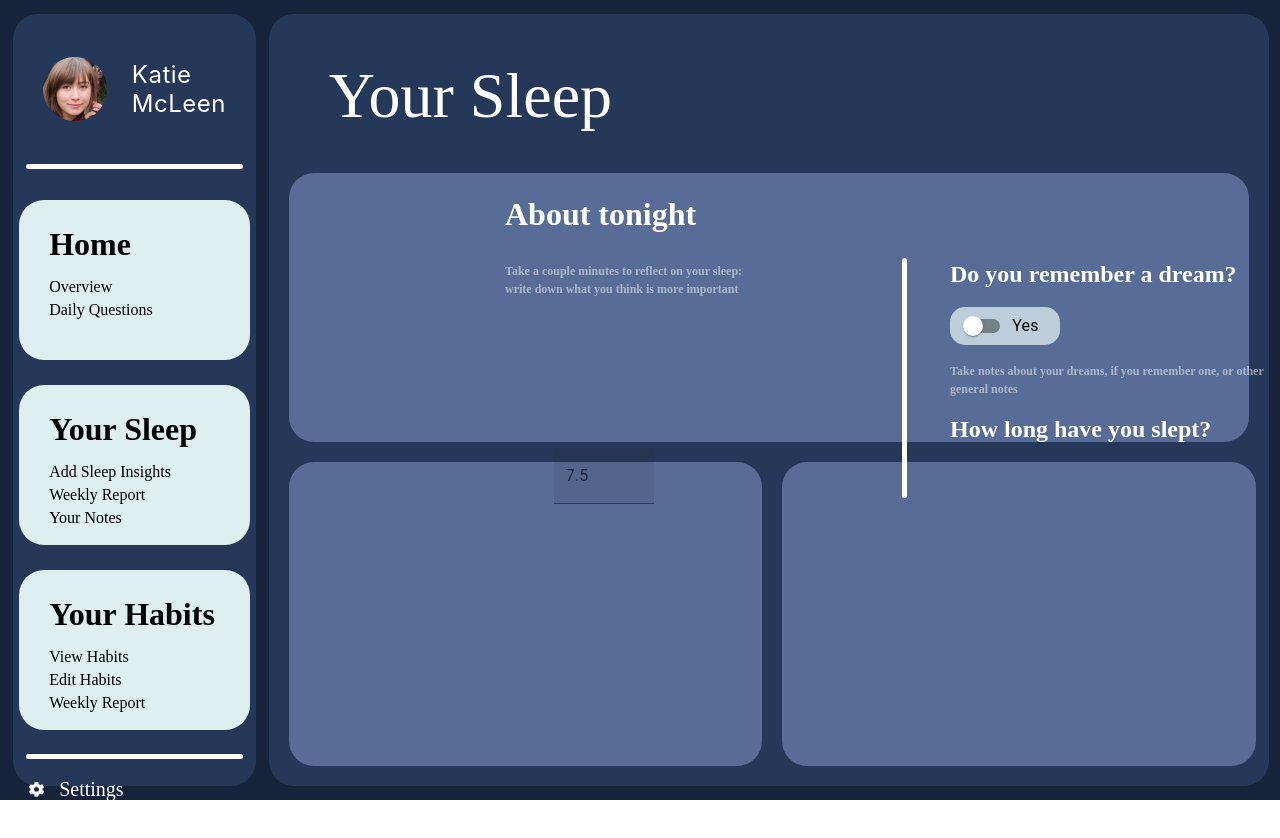
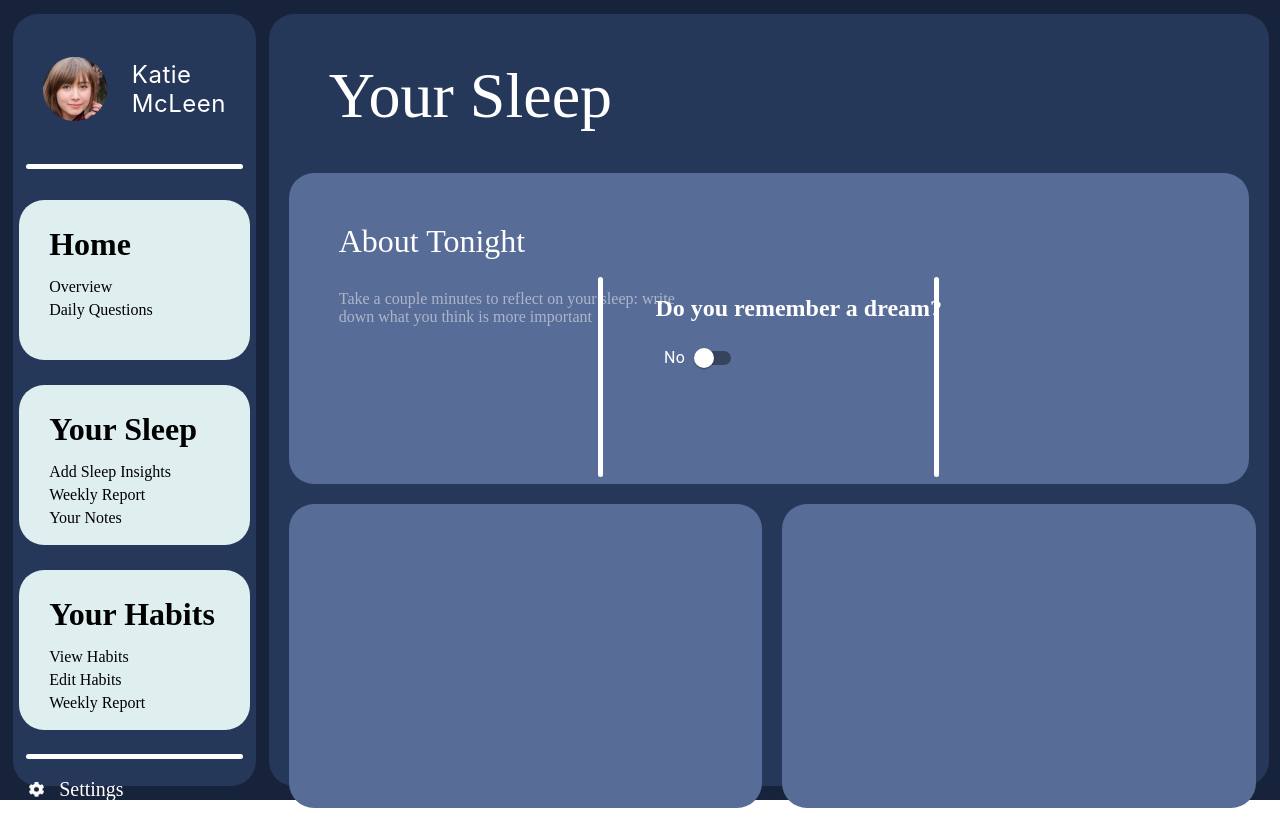
Before and after one commit to nite-app/nite, a React (Create React App) app: page /page2 in a window 1280 px wide. Built offline with nearby package versions, Linux system fonts and the light colour scheme.

Commit message:
Second page structure
Co-authored-by: Gu4rn4 <RobiGuarna@users.noreply.github.com>

```diff
--- a/src/App.css
+++ b/src/App.css
@@ -2,7 +2,6 @@
   font-family: "Articulat CF Regular";
   src: url("./fonts/ArticulatCF-Regular.otf"), format(otf);
 }
-
 
 * {
   font-family: Articulat CF;
@@ -231,7 +230,7 @@
   right: 0;
   width: 24.21px;
   height: 24.21px;
-  border-radius: 5px;
+  border-radius: 50%;
 }
 
 .habitscontainer {
@@ -295,90 +294,102 @@
 }
 
 .point {
-  position: absolute;
   width: 10px;
   height: 10px;
   left: 1886px;
   top: 400px;
 }
 
-.mainpanelleftheader {
-  position:absolute;
-  text-align: left;
-  color:#ffffff;
-  left:505px;
-  top:175px;
-}
-.mainpanellefttext{
-  position:absolute;
-  color:#ffffff;
-  text-align: left;
-  left:505px;
-  top:250px;
-  font-weight: 600;
-  font-size:12px;
-  line-height: 18px;
-  width:250px;
-  opacity: 0.5;
-}
-.mainpanelsep{
-  position: absolute;
-  height: 240px;
+.mainpanelsep {
   width: 5px;
+  height: 25vh;
   border-radius: 2.5px;
   background-color: white;
   border: none;
-  left:902px;
-  top:250px;
+  margin: 0px;
+  justify-self: center;
   align-self: center;
 }
 
-.mainpanelcenterheader{
-  position:absolute;
-  left:950px;
-  top:245px;
-  color:#ffffff;
-  font-size:24px;
+.mainpanelpg2 {
+  margin: 20px;
+  width: 75vw;
+  height: 42vh;
+  background-color: #576c96;
+  border-radius: 25px;
+  display: flex;
+  flex-direction: column;
+  align-items: flex-start;
 }
 
-.switch{
-  position:absolute;
-  left:950px;
-  top:307px;
-  width:100px;
-  padding-left:10px;
-  border-radius:15px;
-  background-color: rgba(223, 239, 240, 0.75);
+.mainpanelleft {
+  width: 23vw;
+  height: 100%;
 }
 
-.mainpanelcentertext{
-  position:absolute;
-  color:#ffffff;
-  text-align: left;
-  left:950px;
-  top: 350px;
-  width:344px;
-  height: 36px;
-  font-weight: 600;
-  font-size:12px;
-  line-height: 18px;
-  opacity: 0.5;
+.mainpanelcenter {
+  width: 23vw;
+  height: 100%;
+  display: grid;
+  grid-template-rows: repeat(2, 1fr);
 }
 
-.mainpanelcenterheader2{
-  position:absolute;
-  left:950px;
-  top:400px;
-  color:#ffffff;
-  font-size:24px;
+.mainpanelright {
+  width: 23vw;
+  height: 100%;
 }
-.textfield{
-  position:absolute;
-  border: none;
+
+.pg2maintop {
+}
+
+.pg2mainbottom {
+}
+
+.pg2mainheader {
+  color: white;
+  margin: 50px 0 10px 50px;
+  font-weight: 500;
+  font-size: 32px;
+}
+
+.mainpanelgrid {
+  width: 100%;
+  height: 100%;
+  display: grid;
+  grid-template-columns: 30% 5% 30% 5% 30%;
+  justify-content: center;
+  align-items: center;
+}
+
+.mainpanelleft2text {
+  font-weight: 400;
+  size: 12px;
+  line-height: 18px;
+  color: white;
+  opacity: 0.5;
+  text-align: left;
+  width: 355px;
+  height: 36px;
+  margin-top: 20px;
+  margin-left: 50px;
+}
+
+.pg2maintopheader {
+  font-weight: 600;
+  font-size: 24px;
+  line-height: 29px;
+  width: 348px;
+  height: 29px;
+  color: white;
+  margin-top: 24px;
+}
+
+.pg2maintopswitch {
   width: 100px;
-  height: 40px;
-  top:275px;
-  left:-165px;
+  padding-left: 20px;
+  border-radius: 15px;
+  margin-left: -1vw;
+  color: white;
 }
 /* ####################### REGISTER AND LOGIN ########################## */
 
--- a/src/Screens/Page2.js
+++ b/src/Screens/Page2.js
@@ -4,11 +4,11 @@ import { Link, Outlet } from "react-router-dom";
 import temp from "../img/temp.png";
 import seticon from "../img/setimg.png";
 import searchicon from "../img/searchimg.png";
-import FormGroup from '@mui/material/FormGroup';
-import FormControlLabel from '@mui/material/FormControlLabel';
+import FormGroup from "@mui/material/FormGroup";
+import FormControlLabel from "@mui/material/FormControlLabel";
 import Switch from "@mui/material/Switch";
 import TextField from "@mui/material/TextField";
-import Box from '@mui/material/Box';
+import Box from "@mui/material/Box";
 
 export default class Page2 extends Component {
   render() {
@@ -58,33 +58,37 @@ export default class Page2 extends Component {
           </div>
           <div className="maincontainer">
             <h1 className="containerheader">Your Sleep</h1>
-            <div className="mainpanel1">
+            <div className="mainpanelpg2">
+              <h1 className="pg2mainheader">About Tonight</h1>
+              <div className="mainpanelgrid">
                 <div className="mainpanelleft">
-                <h1 className="mainpanelleftheader">About tonight</h1>
-                <p className="mainpanellefttext">
-                Take a couple minutes  to reflect on your sleep: write down what
-                you think is more important
+                  <p className="mainpanelleft2text">
+                    Take a couple minutes to reflect on your sleep: write down
+                    what you think is more important
                   </p>
                 </div>
+                <hr className="mainpanelsep"></hr>
                 <div className="mainpanelcenter">
-                <h1 className="mainpanelcenterheader">Do you remember a dream?</h1>
+                  <div className="pg2maintop">
+                    <h1 className="pg2maintopheader">
+                      Do you remember a dream?
+                    </h1>
+                    <div className="pg2maintopswitch">
                       <FormGroup>
-                  <div className="switch">
-                    <FormControlLabel control={<Switch/>} label="Yes"/>
-                  </div>
+                        <FormControlLabel
+                          control={<Switch />}
+                          label="No"
+                          labelPlacement="start"
+                        />
                       </FormGroup>
-                <p className="mainpanelcentertext">
-                Take notes about your dreams, if you remember one,
-                or other general notes
-                </p>
-                <h1 className="mainpanelcenterheader2">How long have you slept?</h1>
-                  <Box>
-                    <TextField label="7.5" className="textfield" variant="filled"/>
-                  </Box>
-                <p className="textfield">Hours</p>
                     </div>
                   </div>
+                  <div className="pg2mainbottom"></div>
+                </div>
                 <hr className="mainpanelsep"></hr>
+                <div className="mainpanelright"></div>
+              </div>
+            </div>
             <div className="mainpanelscont">
               <div className="bottompanel"></div>
               <div className="bottompanel"></div>
```
Also changed, not shown: 1 other file (tests, documents, lock files or other folders). Lines whose indentation alone changed are shown as unchanged.
